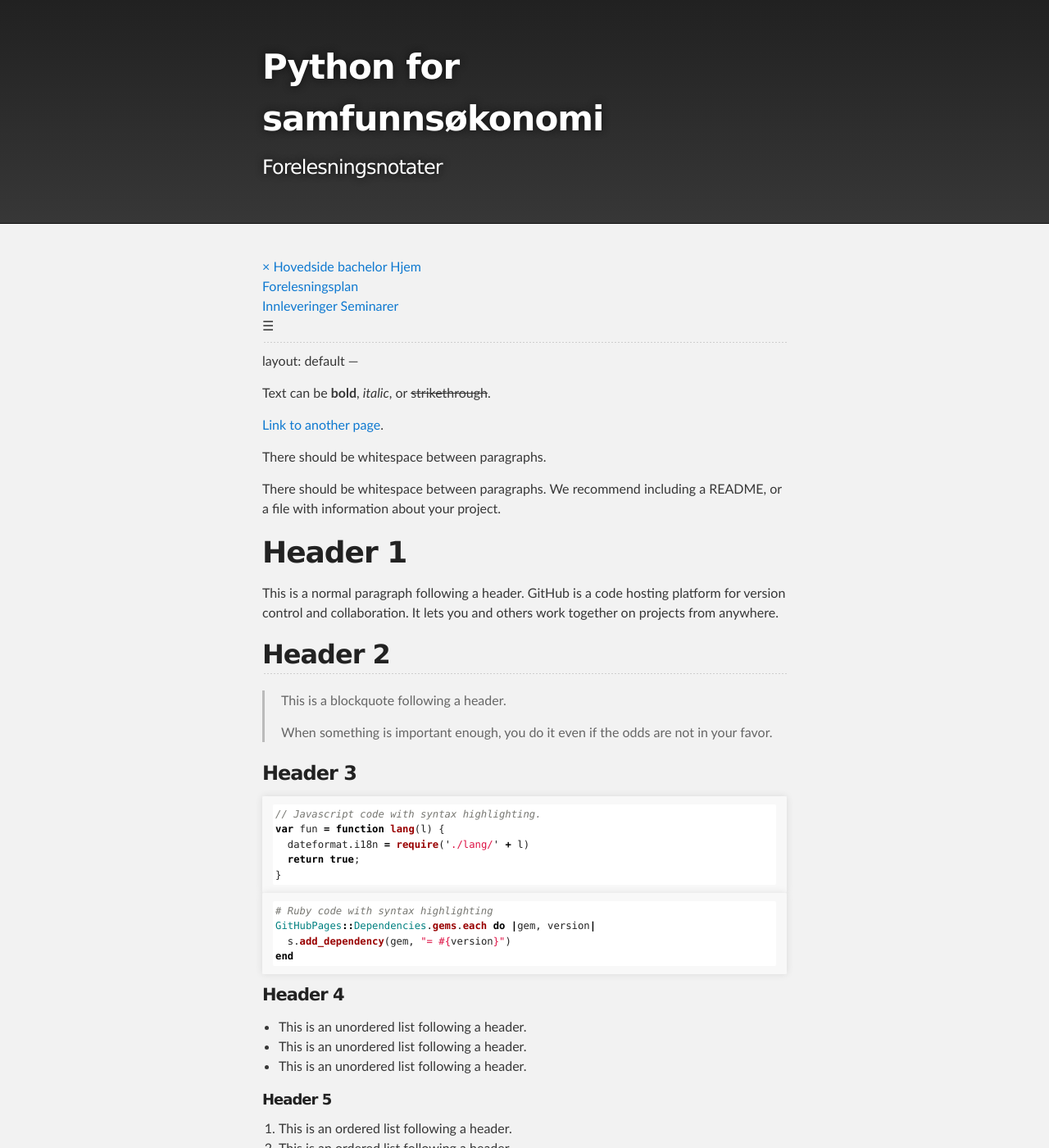
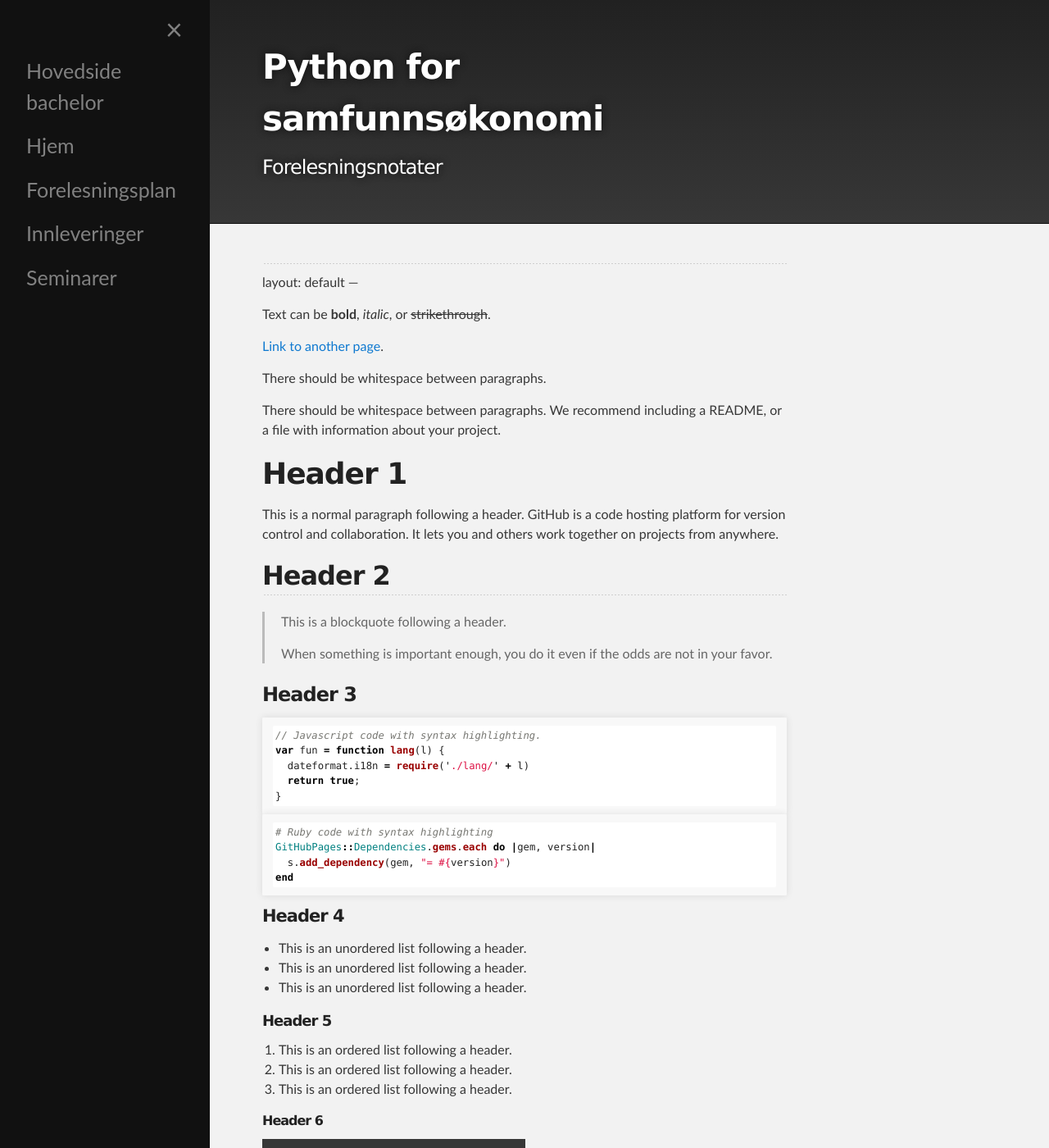
Before and after one commit to harsutvi/notebooks, a Jekyll site: the page built from index.md, in a window 1280 px wide and 1400 px high. Shown: the whole window at 82% size. Built offline with Jekyll 4.4.1, drawn with Linux system fonts in a browser that asks for light colours; our own code applies the rules of GitHub Pages for plain Markdown files.

Commit message:
Update default.html

```diff
--- a/_layouts/default.html
+++ b/_layouts/default.html
@@ -10,7 +10,8 @@
 {% seo %}
     {% include head-custom.html %}
   </head>
-
+ {% include math-script.html %}
+ {% include css.html %}
   <body>
 
     <!-- HEADER -->
```
